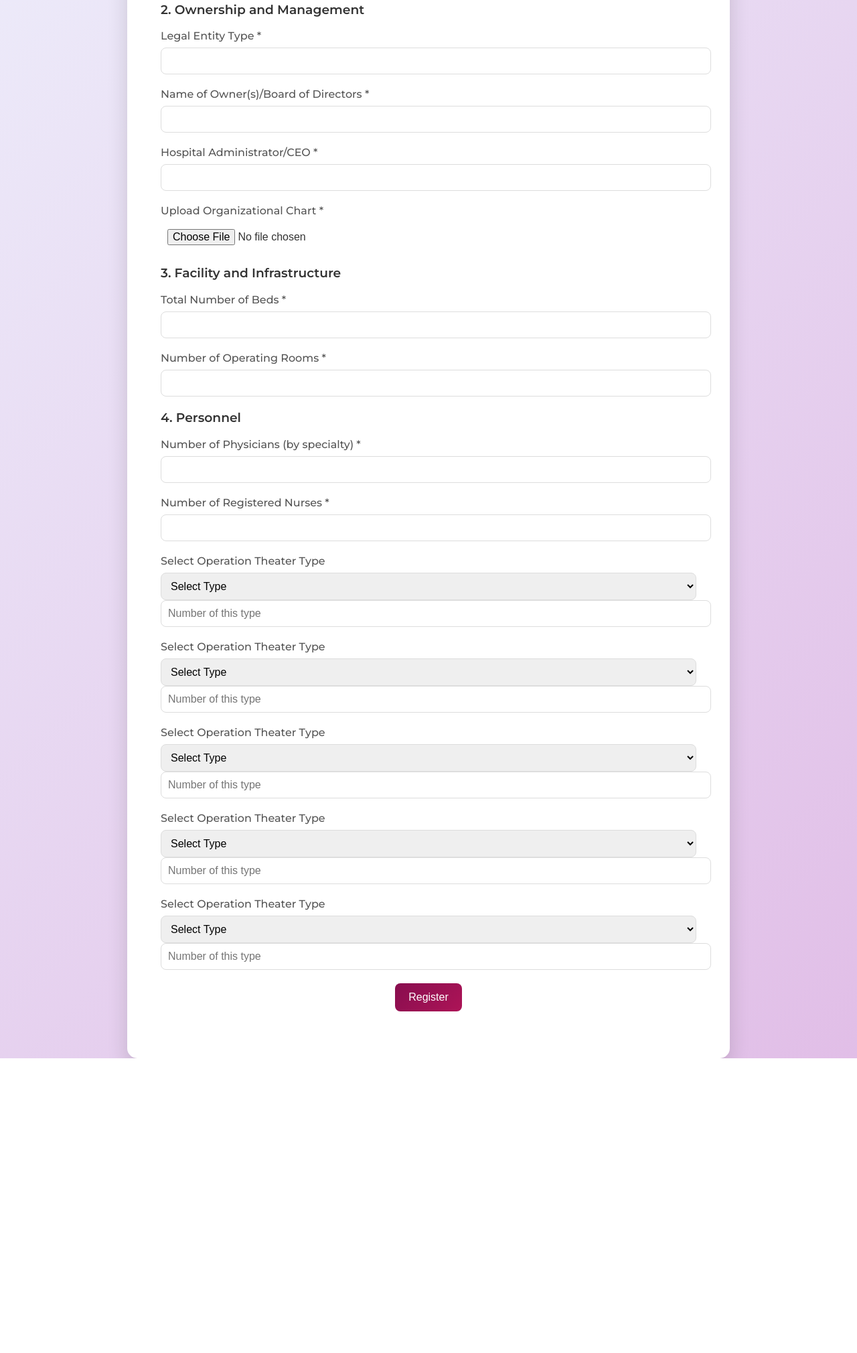
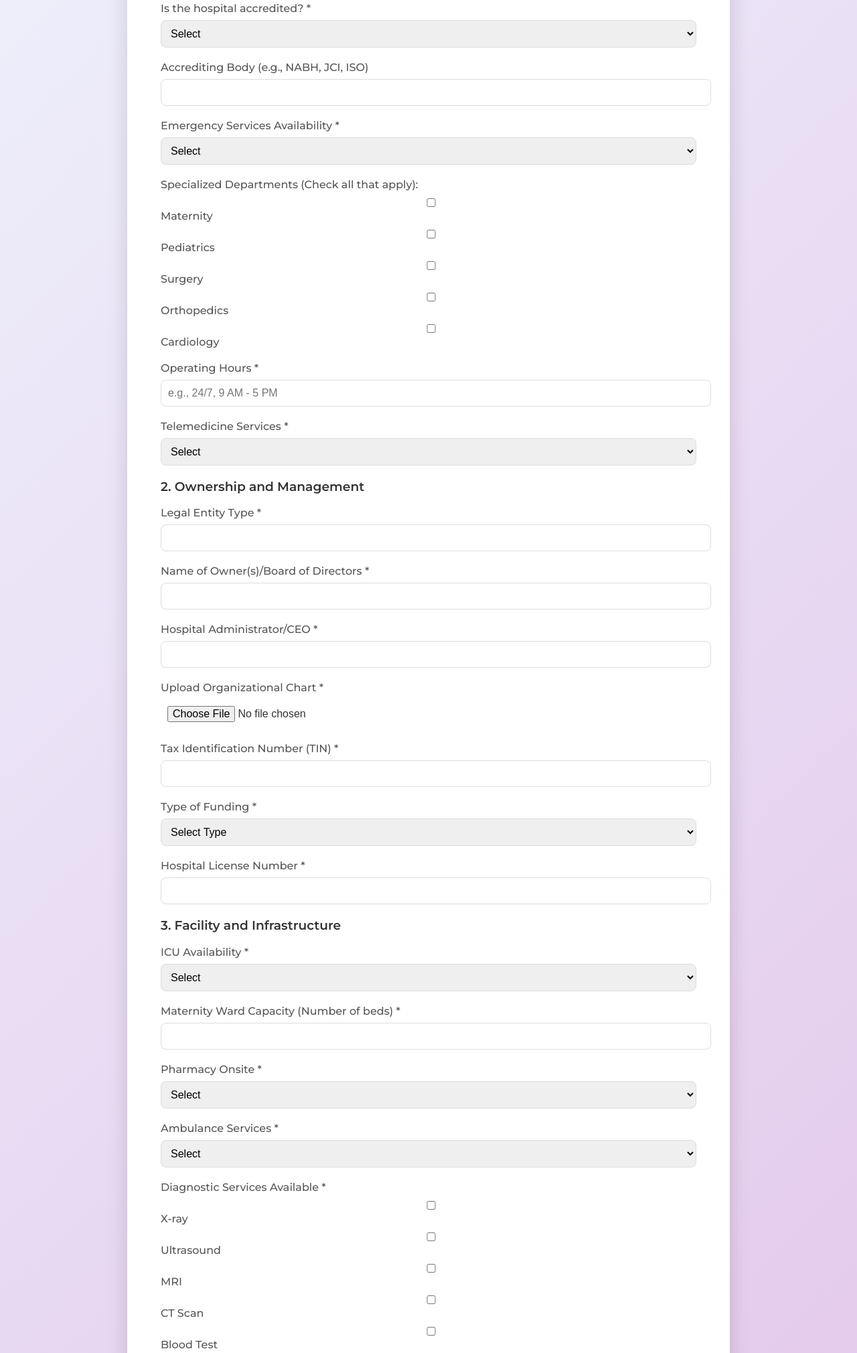
Before and after one commit to Kanna-signin/hospital, a plain HTML site: page index.html in a window 1280 px wide. Shown: the part 957-2977 px from the top of the page at 67% size. Before the commit the page ends 2537 px from the top, so only its background shows below. Drawn offline with Linux system fonts and the light colour scheme.

Commit message:
Update index.html

```diff
--- a/index.html
+++ b/index.html
@@ -120,6 +120,64 @@
                 <input type="url" id="website">
             </div>
 
+
+            <div class="form-group">
+                <label for="accreditationStatus">Is the hospital accredited? *</label>
+                <select id="accreditationStatus" required>
+                    <option value="">Select</option>
+                    <option value="Yes">Yes</option>
+                    <option value="No">No</option>
+                </select>
+            </div>
+            <div class="form-group">
+                <label for="accreditingBody">Accrediting Body (e.g., NABH, JCI, ISO)</label>
+                <input type="text" id="accreditingBody">
+            </div>
+            <div class="form-group">
+                <label for="emergencyServices">Emergency Services Availability *</label>
+                <select id="emergencyServices" required>
+                    <option value="">Select</option>
+                    <option value="Yes">Yes</option>
+                    <option value="No">No</option>
+                </select>
+            </div>
+            <div class="form-group">
+                <label>Specialized Departments (Check all that apply):</label>
+                <div>
+                    <input type="checkbox" id="maternity" name="departments" value="Maternity">
+                    <label for="maternity">Maternity</label>
+                </div>
+                <div>
+                    <input type="checkbox" id="pediatrics" name="departments" value="Pediatrics">
+                    <label for="pediatrics">Pediatrics</label>
+                </div>
+                <div>
+                    <input type="checkbox" id="surgery" name="departments" value="Surgery">
+                    <label for="surgery">Surgery</label>
+                </div>
+                <div>
+                    <input type="checkbox" id="orthopedics" name="departments" value="Orthopedics">
+                    <label for="orthopedics">Orthopedics</label>
+                </div>
+                <div>
+                    <input type="checkbox" id="cardiology" name="departments" value="Cardiology">
+                    <label for="cardiology">Cardiology</label>
+                </div>
+            </div>
+            <div class="form-group">
+                <label for="operatingHours">Operating Hours *</label>
+                <input type="text" id="operatingHours" placeholder="e.g., 24/7, 9 AM - 5 PM" required>
+            </div>
+            <div class="form-group">
+                <label for="telemedicine">Telemedicine Services *</label>
+                <select id="telemedicine" required>
+                    <option value="">Select</option>
+                    <option value="Yes">Yes</option>
+                    <option value="No">No</option>
+                </select>
+            </div>
+
+
             <h3>2. Ownership and Management</h3>
             <div class="form-group">
                 <label for="legalEntity">Legal Entity Type *</label>
@@ -137,92 +195,162 @@
                 <label for="orgChart">Upload Organizational Chart *</label>
                 <input type="file" id="orgChart" required>
             </div>
+            <div class="form-group">
+                <label for="taxID">Tax Identification Number (TIN) *</label>
+                <input type="text" id="taxID" required>
+            </div>
+            <div class="form-group">
+                <label for="fundingType">Type of Funding *</label>
+                <select id="fundingType" required>
+                    <option value="">Select Type</option>
+                    <option value="Public">Public</option>
+                    <option value="Private">Private</option>
+                    <option value="Non-Profit">Non-Profit</option>
+                </select>
+            </div>
+            <div class="form-group">
+                <label for="licenseNumber">Hospital License Number *</label>
+                <input type="text" id="licenseNumber" required>
+            </div>
+
+
 
             <h3>3. Facility and Infrastructure</h3>
             <div class="form-group">
-                <label for="totalBeds">Total Number of Beds *</label>
-                <input type="number" id="totalBeds" required>
+                <label for="icuAvailability">ICU Availability *</label>
+                <select id="icuAvailability" required>
+                    <option value="">Select</option>
+                    <option value="Yes">Yes</option>
+                    <option value="No">No</option>
+                </select>
             </div>
             <div class="form-group">
-                <label for="operatingRooms">Number of Operating Rooms *</label>
-                <input type="number" id="operatingRooms" required>
+                <label for="maternityWardCapacity">Maternity Ward Capacity (Number of beds) *</label>
+                <input type="number" id="maternityWardCapacity" required>
             </div>
+            <div class="form-group">
+                <label for="pharmacyOnsite">Pharmacy Onsite *</label>
+                <select id="pharmacyOnsite" required>
+                    <option value="">Select</option>
+                    <option value="Yes">Yes</option>
+                    <option value="No">No</option>
+                </select>
+            </div>
+            <div class="form-group">
+                <label for="ambulanceServices">Ambulance Services *</label>
+                <select id="ambulanceServices" required>
+                    <option value="">Select</option>
+                    <option value="Yes">Yes</option>
+                    <option value="No">No</option>
+                </select>
+            </div>
+            <div class="form-group">
+                <label>Diagnostic Services Available *</label>
+                <div>
+                    <input type="checkbox" id="xray" value="X-ray"> <label for="xray">X-ray</label>
+                    <input type="checkbox" id="ultrasound" value="Ultrasound"> <label for="ultrasound">Ultrasound</label>
+                    <input type="checkbox" id="mri" value="MRI"> <label for="mri">MRI</label>
+                    <input type="checkbox" id="ctscan" value="CT Scan"> <label for="ctscan">CT Scan</label>
+                    <input type="checkbox" id="bloodtest" value="Blood Test"> <label for="bloodtest">Blood Test</label>
+                </div>
+            </div>
+
+
 
             <h3>4. Personnel</h3>
             <div class="form-group">
-                <label for="numPhysicians">Number of Physicians (by specialty) *</label>
-                <input type="number" id="numPhysicians" required>
+                <label for="numMidwives">Number of Midwives *</label>
+                <input type="number" id="numMidwives" required>
             </div>
             <div class="form-group">
-                <label for="numNurses">Number of Registered Nurses *</label>
-                <input type="number" id="numNurses" required>
+                <label for="supportStaff">Support Staff (e.g., Technicians, Admin) *</label>
+                <input type="number" id="supportStaff" required>
+            </div>
+            <div class="form-group">
+                <label for="specialistAvailability">Specialist Availability (e.g., Gynecologists, Pediatricians) *</label>
+                <input type="text" id="specialistAvailability" required>
+            </div>
+            <div class="form-group">
+                <label for="trainingPrograms">Training Programs Offered *</label>
+                <select id="trainingPrograms" required>
+                    <option value="">Select Option</option>
+                    <option value="Yes">Yes</option>
+                    <option value="No">No</option>
+                </select>
             </div>
 
+
+            <h3>5. Patient Services</h3>
             <div class="form-group">
-                <label for="operationTheater1">Select Operation Theater Type</label>
-                <select id="operationTheater1" required>
-                    <option value="">Select Type</option>
-                    <option value="Cesarean Section OT">Cesarean Section OT</option>
-                    <option value="High-Risk Pregnancy OT">High-Risk Pregnancy OT</option>
-                    <option value="Neonatal Intensive Care OT">Neonatal Intensive Care OT</option>
-                    <option value="Laparoscopic Surgery OT">Laparoscopic Surgery OT</option>
-                    <option value="Emergency Obstetric OT">Emergency Obstetric OT</option>
+                <label for="insuranceAccepted">Insurance Accepted *</label>
+                <select id="insuranceAccepted" required>
+                    <option value="">Select Option</option>
+                    <option value="Yes">Yes</option>
+                    <option value="No">No</option>
                 </select>
-                <input type="number" id="numOperationTheater1" placeholder="Number of this type" required>
+            </div>
+            <div class="form-group" id="insuranceProvidersGroup" style="display: none;">
+                <label for="insuranceProviders">If Yes, specify providers</label>
+                <input type="text" id="insuranceProviders">
             </div>
             <div class="form-group">
-                <label for="operationTheater2">Select Operation Theater Type</label>
-                <select id="operationTheater2" required>
-                    <option value="">Select Type</option>
-                    <option value="Cesarean Section OT">Cesarean Section OT</option>
-                    <option value="High-Risk Pregnancy OT">High-Risk Pregnancy OT</option>
-                    <option value="Neonatal Intensive Care OT">Neonatal Intensive Care OT</option>
-                    <option value="Laparoscopic Surgery OT">Laparoscopic Surgery OT</option>
-                    <option value="Emergency Obstetric OT">Emergency Obstetric OT</option>
-                </select>
-                <input type="number" id="numOperationTheater2" placeholder="Number of this type" required>
+                <label for="languageSupport">Language Support (Languages spoken at the hospital) *</label>
+                <input type="text" id="languageSupport" required>
             </div>
             <div class="form-group">
-                <label for="operationTheater3">Select Operation Theater Type</label>
-                <select id="operationTheater3" required>
-                    <option value="">Select Type</option>
-                    <option value="Cesarean Section OT">Cesarean Section OT</option>
-                    <option value="High-Risk Pregnancy OT">High-Risk Pregnancy OT</option>
-                    <option value="Neonatal Intensive Care OT">Neonatal Intensive Care OT</option>
-                    <option value="Laparoscopic Surgery OT">Laparoscopic Surgery OT</option>
-                    <option value="Emergency Obstetric OT">Emergency Obstetric OT</option>
+                <label for="patientTransport">Patient Transport Services *</label>
+                <select id="patientTransport" required>
+                    <option value="">Select Option</option>
+                    <option value="Yes">Yes</option>
+                    <option value="No">No</option>
                 </select>
-                <input type="number" id="numOperationTheater3" placeholder="Number of this type" required>
             </div>
             <div class="form-group">
-                <label for="operationTheater4">Select Operation Theater Type</label>
-                <select id="operationTheater4" required>
-                    <option value="">Select Type</option>
-                    <option value="Cesarean Section OT">Cesarean Section OT</option>
-                    <option value="High-Risk Pregnancy OT">High-Risk Pregnancy OT</option>
-                    <option value="Neonatal Intensive Care OT">Neonatal Intensive Care OT</option>
-                    <option value="Laparoscopic Surgery OT">Laparoscopic Surgery OT</option>
-                    <option value="Emergency Obstetric OT">Emergency Obstetric OT</option>
+                <label for="patientCapacity">Average Patient Capacity Per Day *</label>
+                <input type="number" id="patientCapacity" required>
+            </div>
+
+            <h3>6. Technology and Records</h3>
+            <div class="form-group">
+                <label for="emrSystem">Electronic Medical Records (EMR) System *</label>
+                <select id="emrSystem" required>
+                    <option value="">Select Option</option>
+                    <option value="Yes">Yes</option>
+                    <option value="No">No</option>
                 </select>
-                <input type="number" id="numOperationTheater4" placeholder="Number of this type" required>
             </div>
             <div class="form-group">
-                <label for="operationTheater5">Select Operation Theater Type</label>
-                <select id="operationTheater5" required>
-                    <option value="">Select Type</option>
-                    <option value="Cesarean Section OT">Cesarean Section OT</option>
-                    <option value="High-Risk Pregnancy OT">High-Risk Pregnancy OT</option>
-                    <option value="Neonatal Intensive Care OT">Neonatal Intensive Care OT</option>
-                    <option value="Laparoscopic Surgery OT">Laparoscopic Surgery OT</option>
-                    <option value="Emergency Obstetric OT">Emergency Obstetric OT</option>
+                <label for="internetConnectivity">Internet Connectivity *</label>
+                <select id="internetConnectivity" required>
+                    <option value="">Select Option</option>
+                    <option value="Yes">Yes</option>
+                    <option value="No">No</option>
                 </select>
-                <input type="number" id="numOperationTheater5" placeholder="Number of this type" required>
+            </div>
+            <div class="form-group">
+                <label for="dataPrivacy">Patient Data Privacy Measures *</label>
+                <textarea id="dataPrivacy" required placeholder="Briefly describe the measures taken"></textarea>
             </div>
 
             <button type="submit" class="btn-submit">Register</button>
         </form>
     </div>
 
+    <script>
+        document.getElementById('insuranceAccepted').addEventListener('change', function() {
+            const insuranceProvidersGroup = document.getElementById('insuranceProvidersGroup');
+            if (this.value === 'Yes') {
+                insuranceProvidersGroup.style.display = 'block';
+            } else {
+                insuranceProvidersGroup.style.display = 'none';
+            }
+        });
+    </script>
+
+    </div>
+
+
+
 
 </body>
 </html>
```
